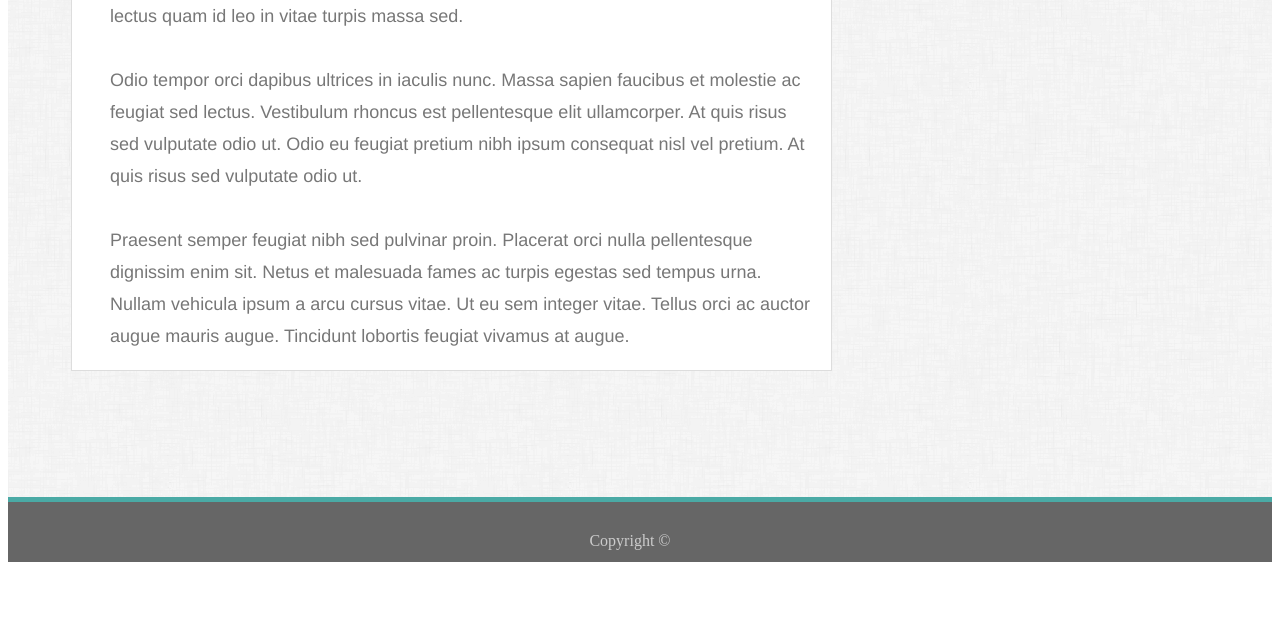
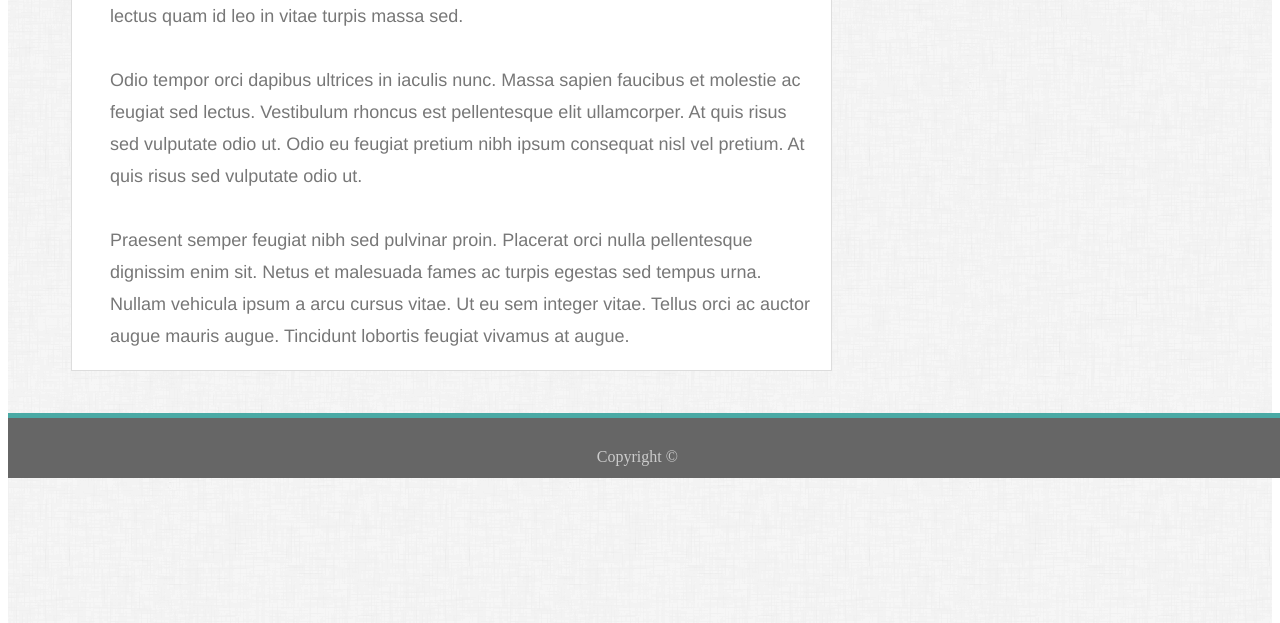
Before and after one commit to gth2103/Responsive-Portfolio, a plain HTML site: page index.html in a window 1280 px wide. Shown: the part 322-945 px from the top of the page. Before the commit the page ends 892 px from the top, so only its background shows below. Drawn offline with Linux system fonts and the light colour scheme.

Commit message:
fixed sticky footer

```diff
--- a/assets/css/style.css
+++ b/assets/css/style.css
@@ -1,8 +1,8 @@
 .background {
     background-image: url(../images/dust_scratches.png);
-    border-style: none none solid none;
-    border-width: 5px;
-    border-color: #4aaaa5;
+    min-height: 100%;
+    margin-bottom: -10%;
+    padding-bottom: 10%;
 }
 
 .nav-wrapper-pages {
@@ -243,17 +243,21 @@ textarea {
     vertical-align: bottom;
 }
 
+footer {
+    position: fixed;
+    bottom: 0px;
+    width: 100%;
+    border-style: solid none none none;
+    border-width: 5px;
+    border-color: #4aaaa5;
+}
+
 
 /*
   These rules take effect when the browser's width
   is either 768px or less.
 */
 @media screen and (max-width: 980px) {
-
-.content {
-    width: 60%;
-
-}
 
 }
 
```
